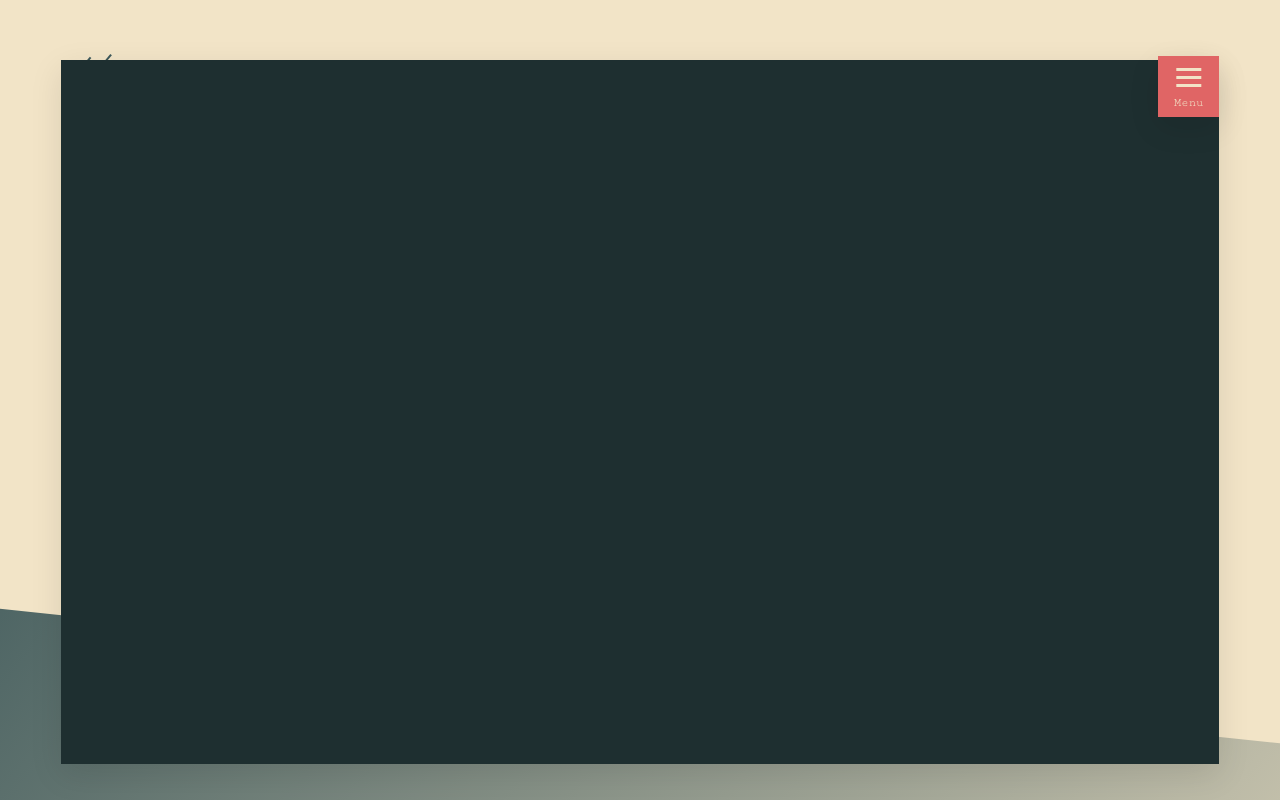
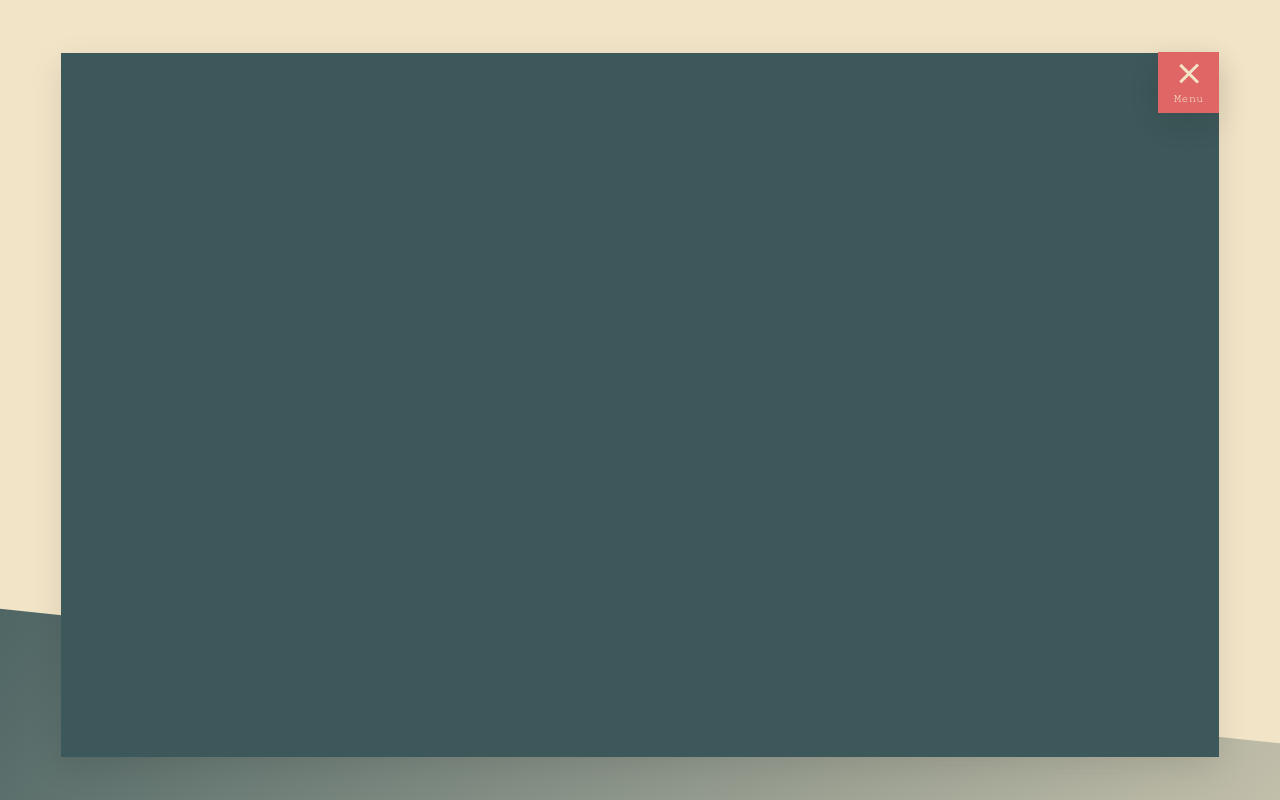
Before and after one commit to Timfts/first-portfolio, a website: page src/index.html in a window 1280 px wide. Both pictures are taken after a click on the label "Menu". Shown: the top 800 px of the page. Drawn offline with nearby package versions, Linux system fonts and the light colour scheme; files that its build step writes are made by us from their sources.

Commit message:
nav animation

```diff
--- a/src/sass/abstract/_varmix.scss
+++ b/src/sass/abstract/_varmix.scss
@@ -46,3 +46,13 @@ $color-wcid-icon-one:#E06565;
         @media( min-width: 112.5em) { @content }
     }
 }
+
+@keyframes writing {
+    from { width: 0 }
+    to { width: 65rem }
+}
+
+@keyframes blink-caret {
+    from, to { border-color: transparent }
+    50% { border-color: $color-blue-two }
+}
--- a/src/sass/components/_navigation.scss
+++ b/src/sass/components/_navigation.scss
@@ -27,7 +27,7 @@
     &__button {
         width:6rem;
         height:6rem;
-        top:7%;
+        top:6.5%;
         transform: skewY(6deg);
         background-color:$color-main-blue;
         transition: all .3s;
@@ -45,11 +45,11 @@
     }
 
     &__background {
-        top:7.5%;
-        width:5.5rem;
-        height: 5.5rem;
+        top:6.6%;
+        width:4rem;
+        height: 4rem;
         background-color:$color-main-blue;
-        transition:height .5s, width .5s .5s;
+        transition:height .5s cubic-bezier(.5,.14,.51,.45), width .5s cubic-bezier(.5,.14,.51,.45) .5s;
         z-index:1000;
 
         @include respond(tab-port) {
@@ -104,7 +104,7 @@
     &__checkbox:checked ~ &__background {
         width:114rem;
         height:calc(100vh - 12%);
-        background-color:$color-blue-one;
+
 
         @include respond(tab-land) {
             width:94%;
@@ -121,5 +121,19 @@
         }
     }
 
+    &__checkbox:checked + &__button &__icon {
+        background-color:transparent;
+    }
+
+    &__checkbox:checked + &__button &__icon::before {
+        top:0;
+        transform: rotate(135deg);
+    }
+
+    &__checkbox:checked + &__button &__icon::after {
+        top:0;
+        transform: rotate(-135deg);
+    }
+
 
 }
--- a/src/sass/components/_title-box.scss
+++ b/src/sass/components/_title-box.scss
@@ -21,8 +21,23 @@
     }
 
     &__subtitle {
+        max-width:65rem;
         font-size:3rem;
         color:$color-blue-grey-one;
         letter-spacing: -2px;
+        margin:0 auto;
+        box-decoration-break: clone;
+        white-space: nowrap;
+        overflow: hidden;
+        border-right: .2rem solid  $color-blue-grey-one;
+        animation:
+        writing 3.5s steps(30, end),
+        blink-caret .5s step-end infinite;
+
+        @include respond(phone) {
+            animation:none;
+            white-space: initial;
+            border-right:none;
+        }
     }
 }
```
Also changed, not shown: docs/css/main.css.
